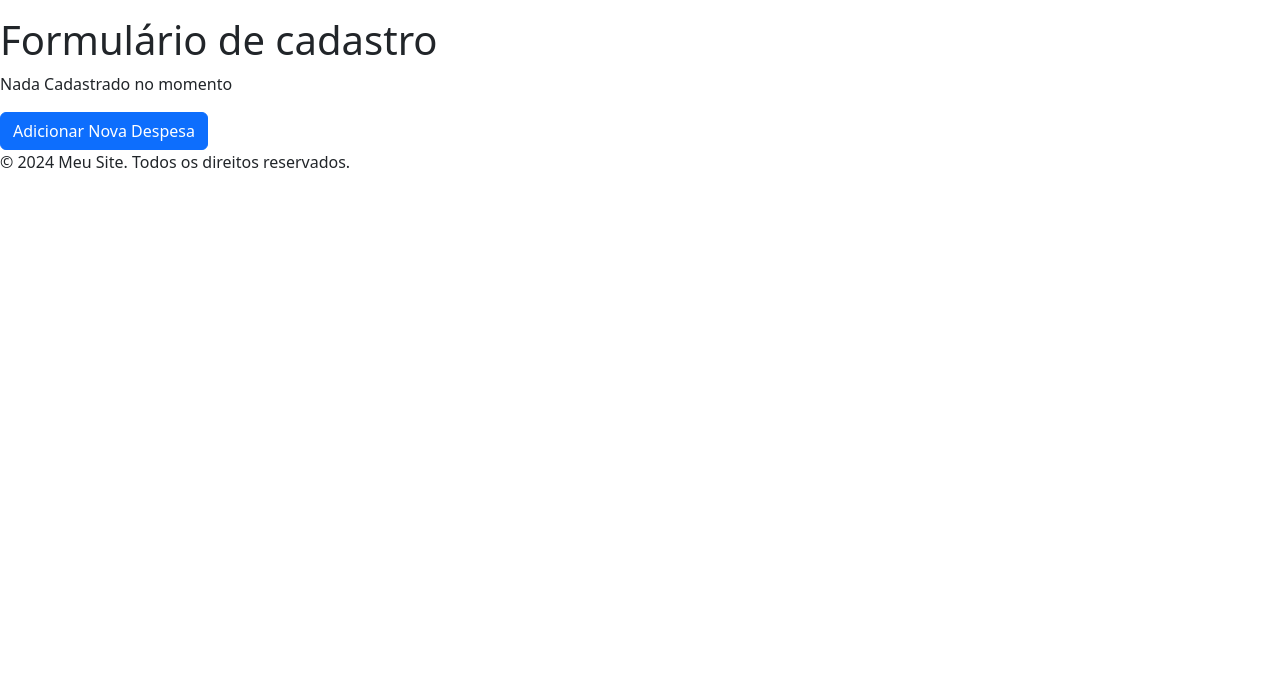
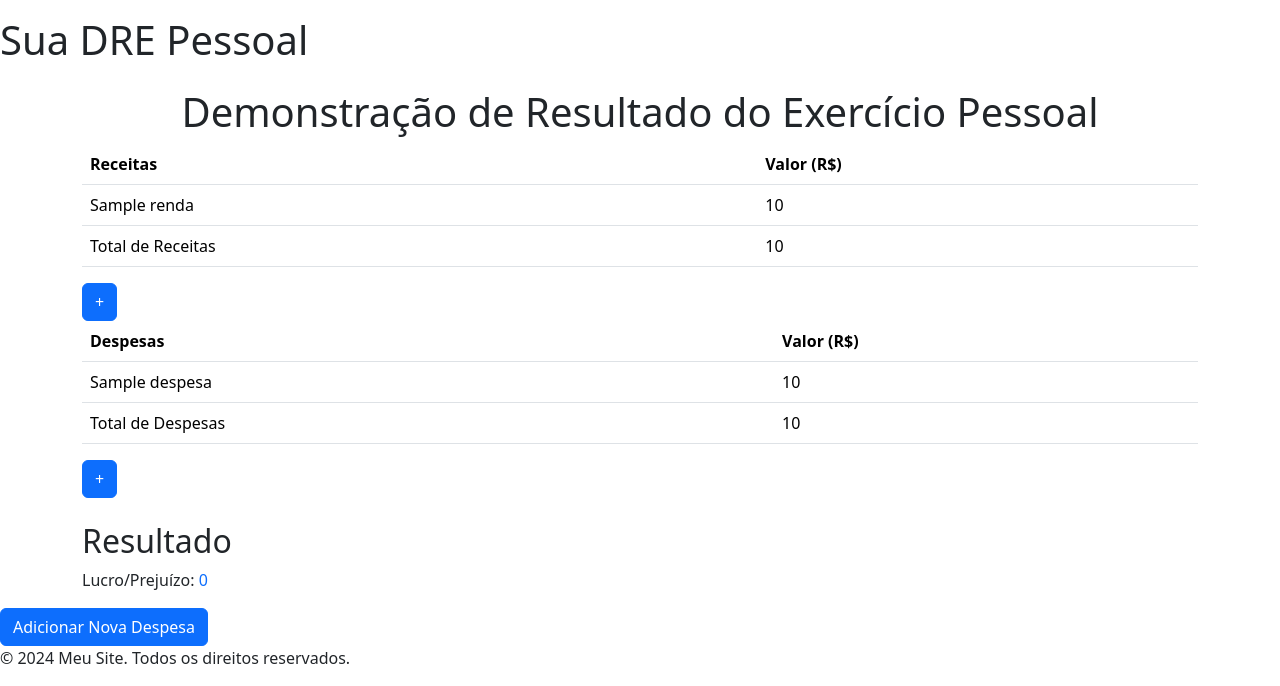
Before and after one commit to ParaQueNome/projeto_4sm_fatec_2024, a Flask app: page /finance/finance in a window 1280 px wide. Shown: the part 200-886 px from the top of the page. Before the commit the page ends 368 px from the top, so only its background shows below. Run offline with Flask 3, Linux system fonts and the light colour scheme; the visitor is signed in with stand-in values (Sample User, id 1); a database or web service that is not in the repository returns one stand-in record (values such as "Sample title"); some libraries are stand-ins or nearby versions.

Commit message:
Alterando metodos de financeService. Alterando template de financas

```diff
--- a/Codificacao/app/controller/financeControl.py
+++ b/Codificacao/app/controller/financeControl.py
@@ -23,14 +23,15 @@ def finance():
         if form.validate_on_submit():
             data = form.data
             finanService.inserirGastos(session.get('email'),data)
+            return redirect(url_for('finance.finance'))
         else:
-            print('ta vindo pra ca', form.errors)
             return render_template('finances/financas.html', form = form)
     else:
         try:
             despesas = finanService.exibirFinancas(session.get('email'))
-            api = OpenAiClient()
-            answer = api.userFinances(1500, **despesas)
-            return render_template('finances/financas.html', form = form, finanService = despesas, answer = answer)
+            print(despesas)
+            #api = OpenAiClient()
+            #answer = api.userFinances(1500, **despesas)
+            return render_template('finances/financas.html', form = form, finanService = despesas) #, #answer = answer)
         except:
             return render_template('finances/financas.html', form = form)
--- a/Codificacao/app/services/financeService/FinanceService.py
+++ b/Codificacao/app/services/financeService/FinanceService.py
@@ -6,14 +6,18 @@ class FinanceService:
         self.conexao = conexaoRepository
 
     def inserirGastos(self, email, data):
-        print(email)
-        condicao = self.conexao.select('usuario', email)
-        self.conexao.insertDespesas('usuario',condicao,**data)
+        data_email = {'email':email}
+        condicao = self.conexao.select('usuario', **data_email)
+        vetor = {'despesas': data}
+        self.conexao.insertDespesas('usuario',condicao,**vetor)
 
-    def exibirFinancas(self, usuario):
-        dados = self.conexao.select('usuario', **usuario)
-        return dados
+    def exibirFinancas(self, email):
+        data_email = {'email':email}
+        dados = self.conexao.select('usuario', **data_email)
+        return dados['despesas']
 
     def totalGastos(self, usuario):
         dados = self.conexao.select("usuario", **usuario)
-        return dados
+        for despesas in dados['despesas']:
+            total = despesas['valor'] + total
+        return total
--- a/Codificacao/app/templates/finances/financas.html
+++ b/Codificacao/app/templates/finances/financas.html
@@ -2,49 +2,73 @@
 
 {% block title %}Cadastro{% endblock %}
 {% block content %}
-    <h1>Formulário de cadastro</h1>
+    <h1>Sua DRE Pessoal</h1>
 
     {% if finanService %}
-        <table class="table" id="tabela-despesas">
-            <thead>
+    <div class="container mt-4">
+        <h1 class="text-center">Demonstração de Resultado do Exercício Pessoal</h1>
+        <table class="table">
+            <thead class="thead-light">
                 <tr>
-                    <th scope="col">Mês</th>
-                    <th scope="col">Janeiro</th>
-                    <th scope="col">Fevereiro</th>
-                    <th scope="col">Março</th>
-                    <th scope="col">Abril</th>
-                    <th scope="col">Maio</th>
-                    <th scope="col">Junho</th>
-                    <th scope="col">Julho</th>
-                    <th scope="col">Agosto</th>
-                    <th scope="col">Setembro</th>
-                    <th scope="col">Outubro</th>
-                    <th scope="col">Novembro</th>
-                    <th scope="col">Dezembro</th>
+                    <th scope="col">Receitas</th>
+                    <th scope="col">Valor (R$)</th>
                 </tr>
             </thead>
             <tbody>
-                <!-- Linha da Renda -->
-                <tr id="linha-renda">
-                    <td scope="row">Renda</td>
-                    <td></td> <!-- Janeiro -->
-                    <td></td> <!-- Fevereiro -->
-                    <td></td> <!-- Março -->
-                    <td></td> <!-- Abril -->
-                    <td></td> <!-- Maio -->
-                    <td></td> <!-- Junho -->
-                    <td></td> <!-- Julho -->
-                    <td></td> <!-- Agosto -->
-                    <td></td> <!-- Setembro -->
-                    <td></td> <!-- Outubro -->
-                    <td></td> <!-- Novembro -->
-                    <td></td> <!-- Dezembro -->
+                <!-- Iterar sobre as receitas -->
+                {% for item in finanService %}
+                    {% if item.renda %}
+                        <tr>
+                            <td>{{ item.renda }}</td>
+                            <td>{{ item.valor }}</td>
+                        </tr>
+                    {% endif %}
+                {% endfor %}
+                <!-- Calcular total de receitas -->
+                {% set total_receitas = finanService | map(attribute='valor') | map('int') | sum %}
+                <tr class="font-weight-bold">
+                    <td>Total de Receitas</td>
+                    <td>{{ total_receitas }}</td>
                 </tr>
-                <!-- Linhas das despesas -->
-                <!-- Cada nova despesa será adicionada aqui -->
-                    {{finanService.label}}
+
             </tbody>
         </table>
+        <button type="button" class="btn btn-primary" data-bs-toggle="modal" data-bs-target="#exampleModal">
+            +
+        </button>
+
+        <table class="table">
+            <thead class="thead-light">
+                <tr>
+                    <th scope="col">Despesas</th>
+                    <th scope="col">Valor (R$)</th>
+                </tr>
+            </thead>
+            <tbody>
+                <!-- Iterar sobre as despesas -->
+                {% for item in finanService %}
+                    {% if item.nome_gasto %}
+                        <tr>
+                            <td>{{ item.nome_gasto }}</td>
+                            <td>{{ item.valor }}</td>
+                        </tr>
+                    {% endif %}
+                {% endfor %}
+                <!-- Calcular total de despesas -->
+                {% set total_despesas = finanService | map(attribute='valor') | map('int') | sum %}
+                <tr class="font-weight-bold">
+                    <td>Total de Despesas</td>
+                    <td>{{ total_despesas }}</td>
+                </tr>
+            </tbody>
+        </table>
+        <button type="button" class="btn btn-primary" data-bs-toggle="modal" data-bs-target="#exampleModal">
+            +
+        </button>
+        <!-- Cálculo do Lucro/Prejuízo -->
+        <h2 class="mt-4">Resultado</h2>
+        <p>Lucro/Prejuízo: <span class="font-weight-bold text-primary">{{ total_receitas - total_despesas }}</span></p>
+    </div>
     {% else %}
         <p>Nada Cadastrado no momento</p>
     {% endif %}
```
